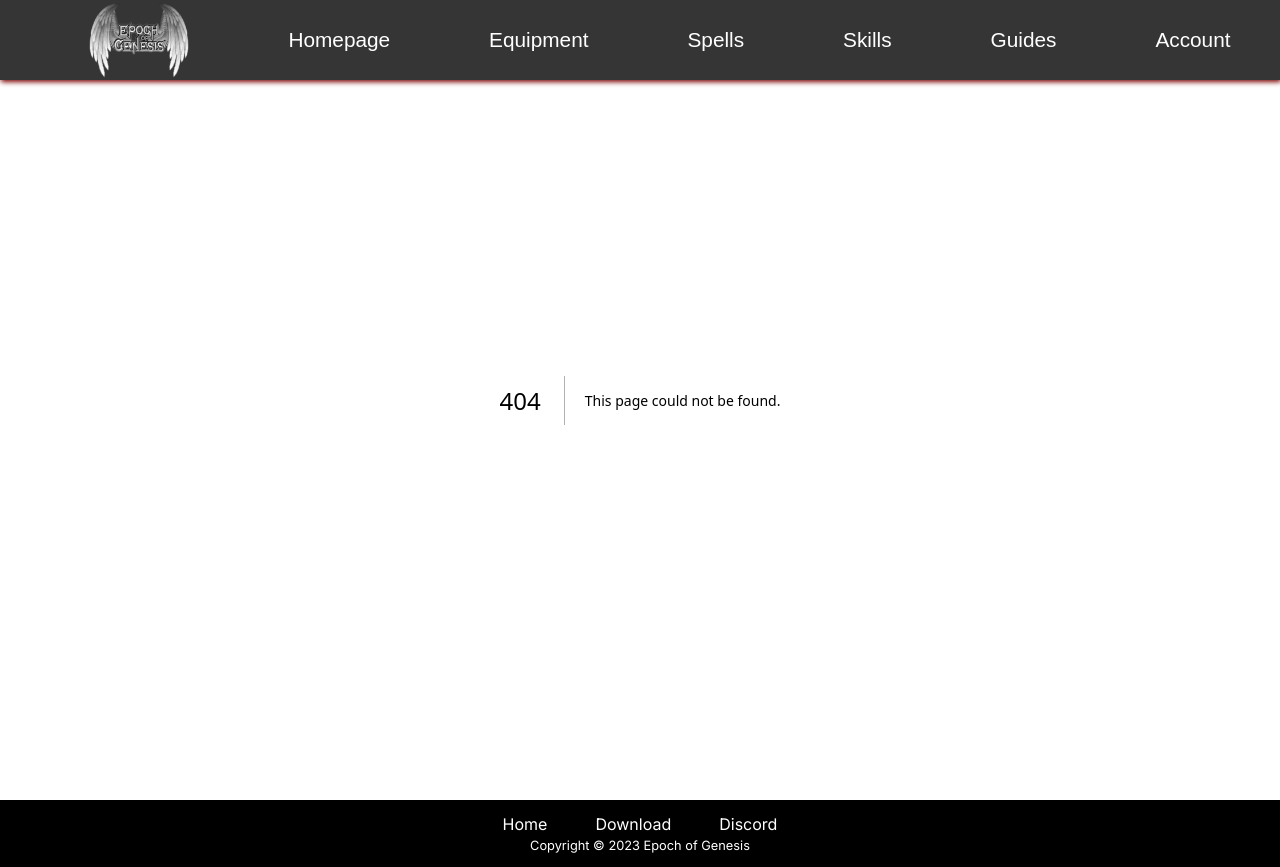
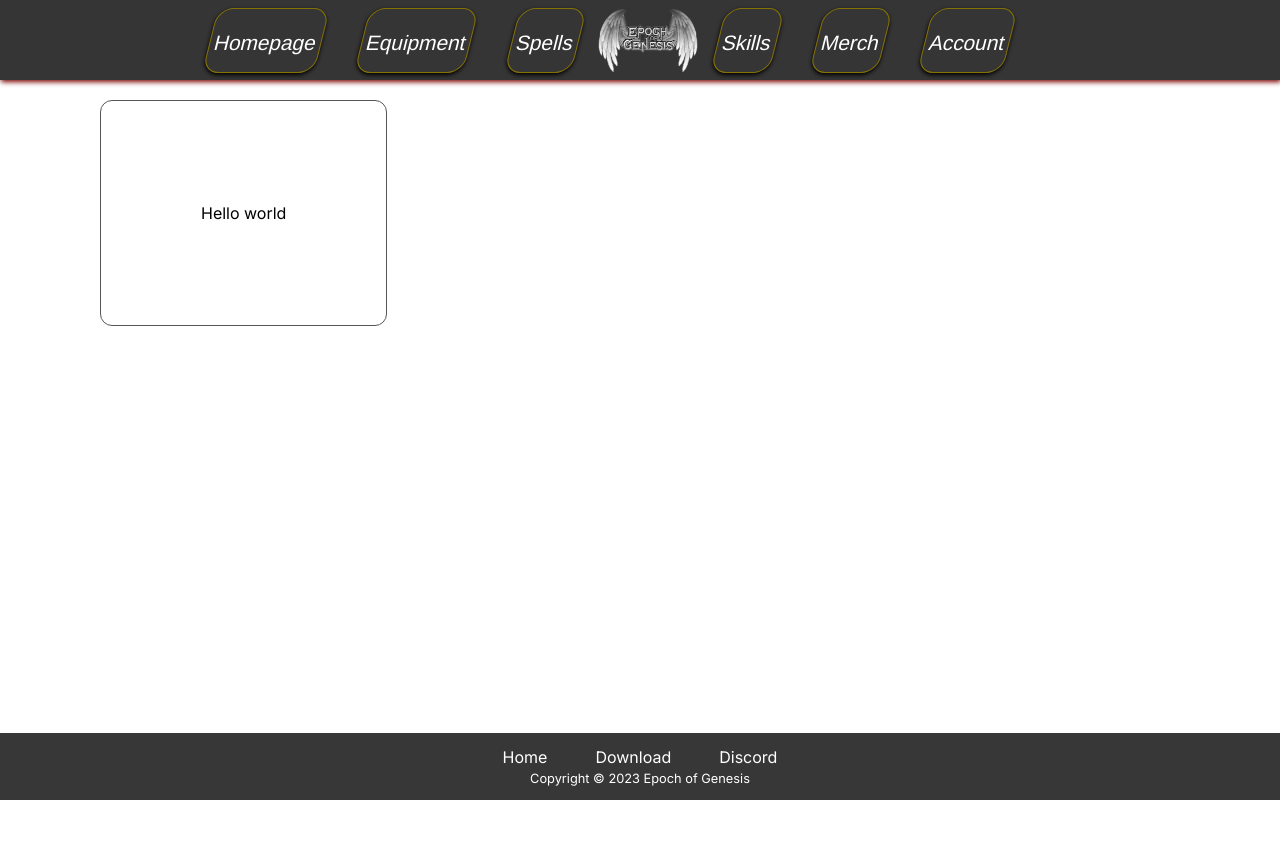
Before and after one commit to Locklear66/epochofgenesis, a Next.js app: page /merch in a window 1280 px wide. Before the commit this address had no page. After the commit the page ends 800 px from the top, so only its background shows below. Built offline with nearby package versions, Linux system fonts and the light colour scheme.

Commit message:
added all kinds of stuff

```diff
--- a/app/footer/footer.module.css
+++ b/app/footer/footer.module.css
@@ -1,6 +1,7 @@
 .footer__container {
+  position: fixed;
   bottom: 0;
-  background-color: rgb(0, 0, 0);
+  background-color: rgb(55, 55, 55);
   width: 100%;
   text-align: center;
   padding: 12px;
--- /dev/null
+++ b/app/merch/merch.module.css
@@ -0,0 +1,11 @@
+.main{
+    background-color: black;
+}
+
+.box{
+    position: absolute;
+    margin: 100px 20px 20px 100px;
+    border: 1px solid rgb(86, 86, 86);
+    padding: 100px;
+    border-radius: 12px;
+}
--- /dev/null
+++ b/app/merch/page.jsx
@@ -0,0 +1,12 @@
+import React from 'react'
+import merchcss from './merch.module.css'
+
+export default function merch() {
+  return (
+    <main className={merchcss.main}>
+        <div className={merchcss.box}>
+            Hello world
+        </div>
+    </main>
+  )
+}
--- a/app/nav/nav.module.css
+++ b/app/nav/nav.module.css
@@ -1,6 +1,8 @@
 .nav__bar {
   position: absolute;
   display: flex;
+  align-items: center;
+  justify-content: center;
   background-color: rgb(53, 53, 53);
   width: 100%;
   height: 80px;
@@ -10,21 +12,39 @@
 .list__wrapper {
   display: flex;
   justify-content: center;
-  align-items: center;
-  justify-content: space-around;
-  /* gap: 5rem; */
   width: 100%;
+  margin-right: 100px;
 }
 
 .logo {
   width: 100px;
-  height: 75px;
+  height: 65px;
+}
+
+.link__box{
+  /* background-color: rgb(133, 114, 3); */
+  display: flex;
+  align-items: center;
+  border: 1px solid rgb(133, 114, 3);
+  border-radius: 16px;
+  margin-left: 20px;
+  margin-right: 20px;
+  padding: 5px 4px 0px 4px;
+  transform: skew(-14deg);
+  box-shadow: 0px 2px 4px rgb(0, 0, 0);
+}
+
+.link__box:active{
+  box-shadow: 7px 6px 28px 1px rgba(0, 0, 0, 0.24);
+  transform: translateY(-4px);
+  transform: skew(-14deg);
 }
 
 .links {
   color: white;
   font-size: 1.3rem;
   font-family: fantasy;
+  /* background-color:rgb(133, 114, 3); */
 }
 
 .links:hover {
--- a/app/nav/page.jsx
+++ b/app/nav/page.jsx
@@ -7,39 +7,57 @@ export default function Navbar() {
   return (
     <div className={NavCss.nav__bar}>
       <ul className={NavCss.list__wrapper}>
-        <Image className={NavCss.logo} src={logo} alt="Game Logo"/>
+
+        <div className={NavCss.link__box}>
           <li className={NavCss.list}>
             <Link className={NavCss.links} href="/">
               Homepage
             </Link>
           </li>
+        </div>
+
+        <div className={NavCss.link__box}>
         <li className={NavCss.list}>
           <Link className={NavCss.links} href="#">
             Equipment
           </Link>
         </li>
+        </div>
 
+        <div className={NavCss.link__box}>
         <li className={NavCss.list}>
           <Link className={NavCss.links} href="#">
             Spells
           </Link>
         </li>
+        </div>
 
+        <Image className={NavCss.logo} src={logo} alt="Game Logo" />
+
+        <div className={NavCss.link__box}>
         <li className={NavCss.list}>
           <Link className={NavCss.links} href="#">
             Skills
           </Link>
         </li>
+        </div>
+
+        <div className={NavCss.link__box}>
         <li className={NavCss.list}>
-            <Link className={NavCss.links} href="#">
-              Guides
+          <Link className={NavCss.links} href="/merch">
+            Merch
           </Link>
         </li>
+        </div>
+
+        <div className={NavCss.link__box}>
         <li className={NavCss.list}>
           <Link className={NavCss.links} href="/account">
             Account
           </Link>
         </li>
+        </div>
+
       </ul>
     </div>
   );
```
Also changed, not shown: app/page.js (+2 -2 lines), app/page.module.css (+9 -5 lines). Lines whose indentation alone changed are shown as unchanged.
